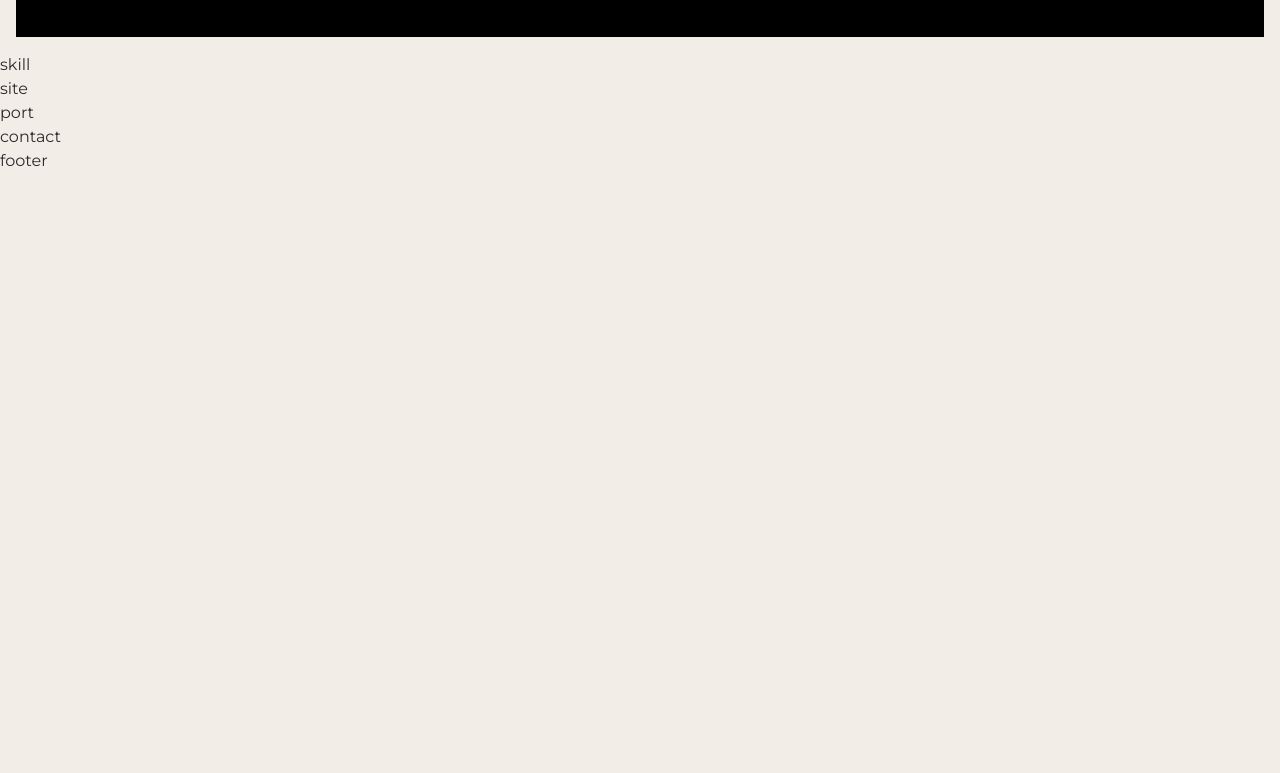
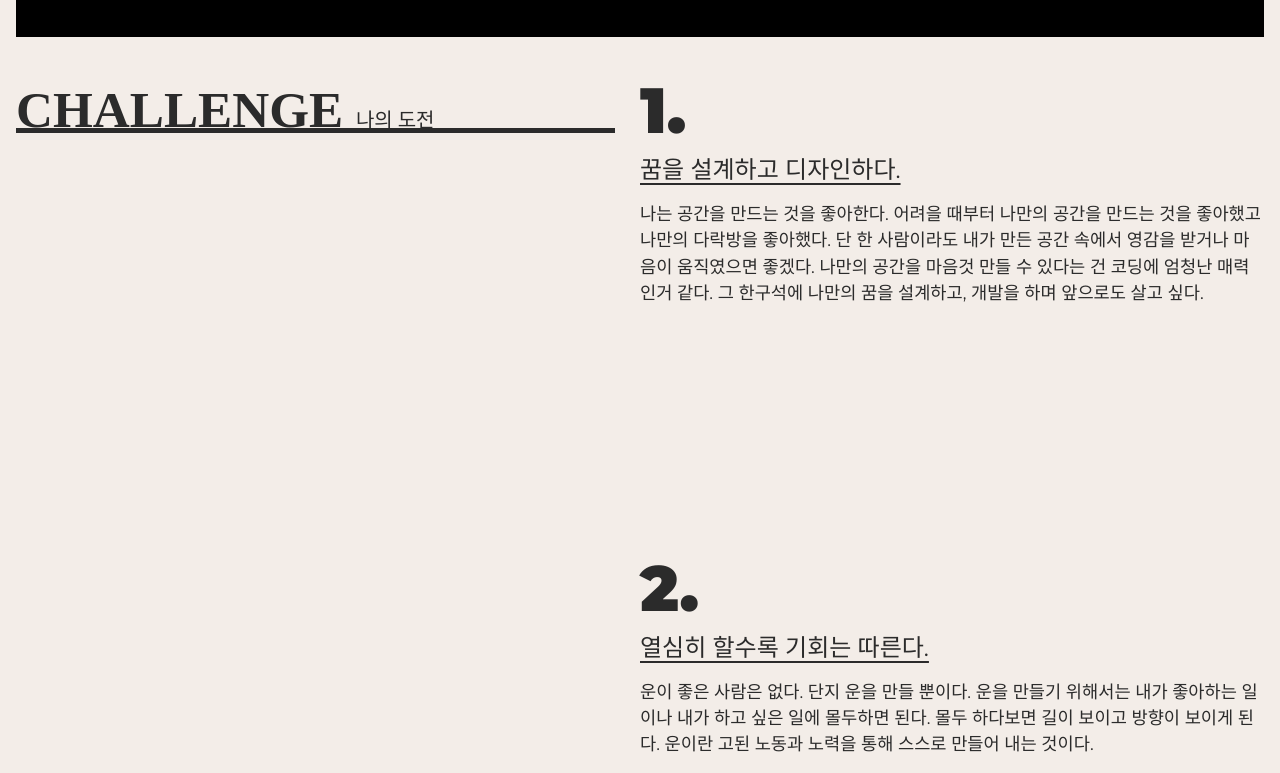
Before and after one commit to yyon0317/project-vite, a website built with Vite: page src/index.html in a window 1280 px wide. Shown: the part 747-1520 px from the top of the page. Before the commit the page ends 920 px from the top, so only its background shows below. Built offline with nearby package versions, Linux system fonts and the light colour scheme.

Commit message:
스킬 완료

```diff
--- a/src/assets/css/section/skill.css
+++ b/src/assets/css/section/skill.css
@@ -1,3 +1,64 @@
-#skill {
+.skill__inner {
+    padding: 16px;
+    display: flex;
+    justify-content: space-between;
+}
+.skill__title {
+    position: sticky;
+    top: 70px;
+    left: 0;
+    width: 48%;
+    height: 5vw;
+    font-size: 4vw;
+    font-weight: 900;
+    line-height: 1.6;
+    font-family: var(--mainKor-font);
+    text-transform: uppercase;
+    color: var(--black100);
+    border-bottom: 0.4vw solid var(--black100);
+}
+.skill__title em {
+    font-size: 1.25rem;
+    font-weight: 400;
+    line-height: 2;
+}
+.skill__desc {
+    width: 50%;
+}
+.skill__desc span {
+    font-size: 5vw;
+    line-height: 1;
+    font-weight: 900;
+    line-height: 1.3;
+    font-family: var(--mainNum-font);
+}
+.skill__desc h3 {
+    font-size: 1.5rem;
+    text-decoration: underline;
+    text-underline-position: under;
+    margin-bottom: 1vw;
+}
+.skill__desc p {
+    margin-bottom: 30vh;
+    font-size: 1.1rem;
+}
 
+@media (max-width: 720px){
+    .slkll__inner {
+        flex-direction: column;
+    }
+    .skill__title {
+        width: 100%;
+        margin-bottom: 10vw;
+        font-size: 30px;
+        height: auto;
+        top: 68px;
+        background-color: var(--mainBg-color);
+    }
+    .skill__desc {
+        width: 100%;
+    }
+    .skill__desc span {
+        font-size: 20vw;
+    }
 }
--- a/src/index.html
+++ b/src/index.html
@@ -89,7 +89,41 @@
         <!-- //intro -->
 
         <section id="skill">
-            skill
+            <div class="skill__inner">
+                <h2 class="skill__title">Challenge <em>나의 도전</em></h2>
+                <div class="skill__desc">
+                    <div>
+                        <span>1.</span>
+                        <h3>꿈을 설계하고 디자인하다.</h3>
+                        <p>
+                            나는 공간을 만드는 것을 좋아한다.
+                            어려을 때부터 나만의 공간을 만드는 것을 좋아했고 나만의 다락방을 좋아했다.
+                            단 한 사람이라도 내가 만든 공간 속에서 영감을 받거나 마음이 움직였으면 좋겠다.
+                            나만의 공간을 마음것 만들 수 있다는 건 코딩에 엄청난 매력인거 같다.
+                            그 한구석에 나만의 꿈을 설계하고, 개발을 하며 앞으로도 살고 싶다.
+                        </p>
+                    </div>
+                    <div>
+                        <span>2.</span>
+                        <h3>열심히 할수록 기회는 따른다.</h3>
+                        <p>
+                            운이 좋은 사람은 없다. 단지 운을 만들 뿐이다.
+                            운을 만들기 위해서는 내가 좋아하는 일이나 내가 하고 싶은 일에 몰두하면 된다.
+                            몰두 하다보면 길이 보이고 방향이 보이게 된다.
+                            운이란 고된 노동과 노력을 통해 스스로 만들어 내는 것이다.
+                        </p>
+                    </div>
+                    <div>
+                        <span>3.</span>
+                        <h3>나에게 정직하다.</h3>
+                        <p>
+                            정직은 다른 사람보다 나에게 큰 의미를 부여해야 한다.
+                            자신이 정직하지 않으면 진정으로 원하는 일을 열정적으로 밀고 나갈 수 없다.
+                            마음에서 우러나오는 일을 해야 정직해지며 삶을 더 즐길 줄 알게 된다.
+                        </p>
+                    </div>
+                </div>
+            </div>
         </section>
         <!-- //skill -->
 
```
